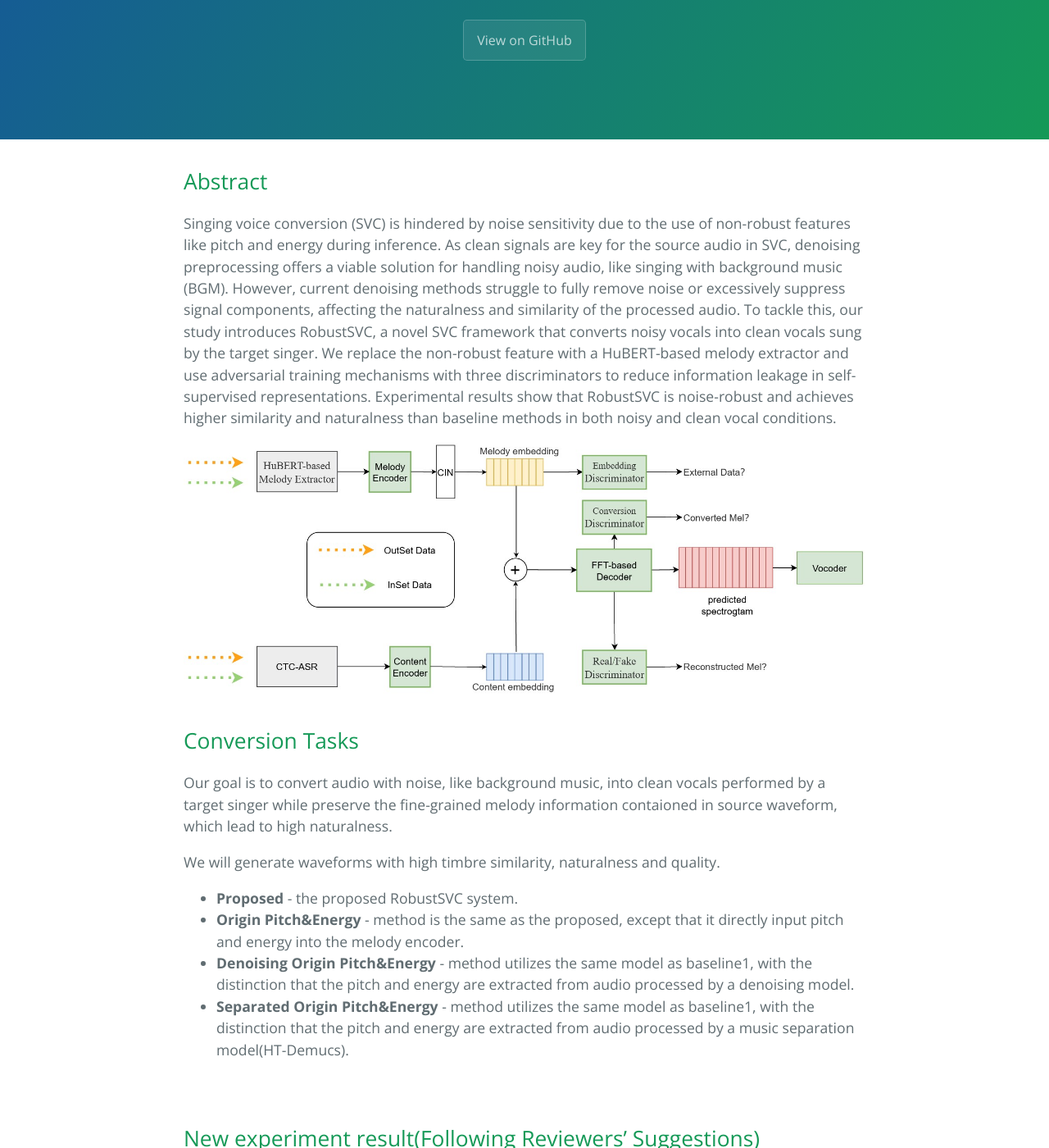
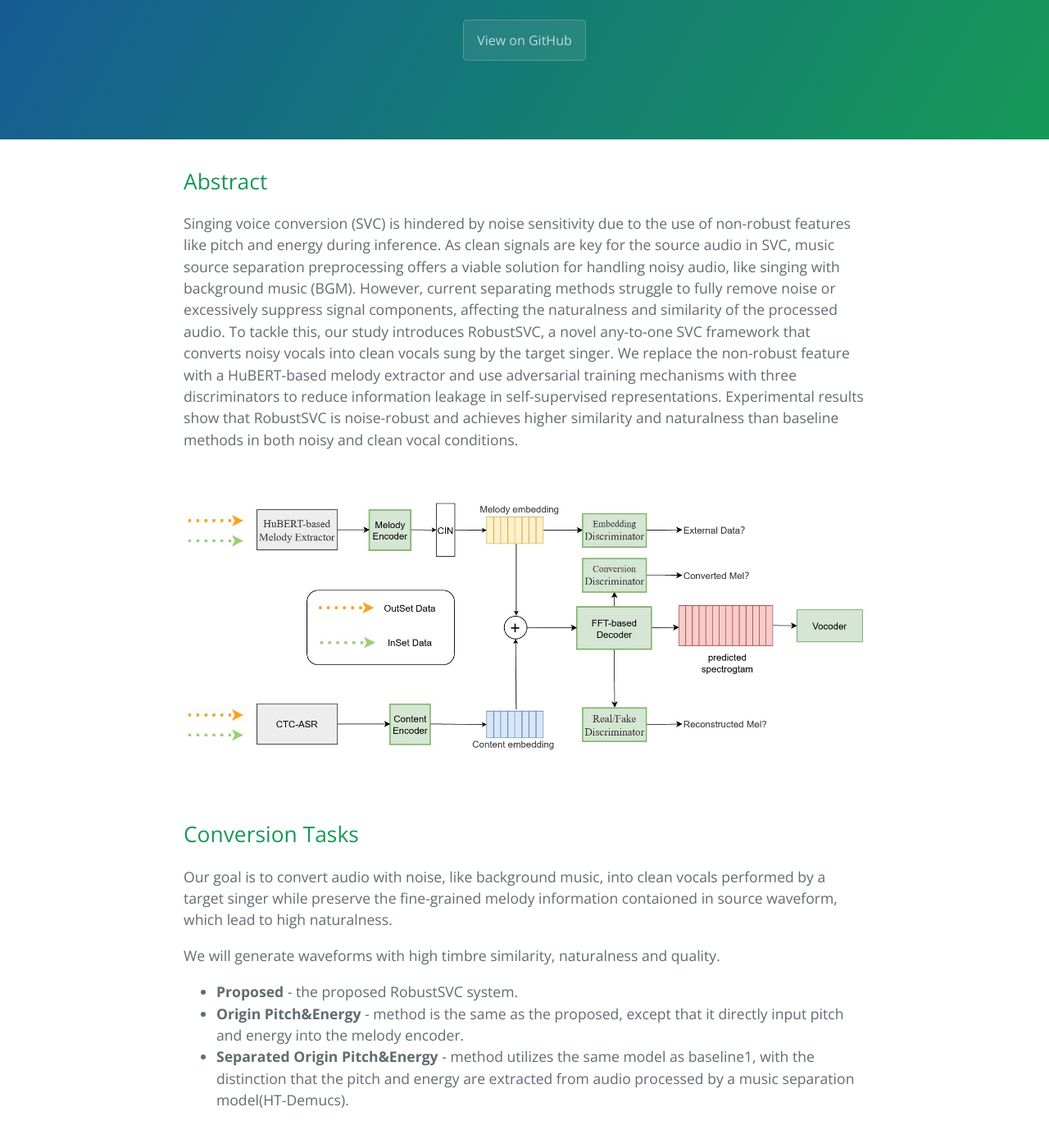
Before and after one commit to Anonymous-RobustSVC/RobustSVC, a Jekyll site: the page built from index.md, in a window 1280 px wide and 1400 px high, scrolled down 213 px. Shown: the whole window at 82% size. Built offline with Jekyll 4.4.1, drawn with Linux system fonts in a browser that asks for light colours; our own code applies the rules of GitHub Pages for plain Markdown files; some of the changed text lies outside the part shown.

Commit message:
Add files via upload

```diff
--- a/index.md
+++ b/index.md
@@ -4,13 +4,19 @@
 
 ## Abstract
 
-Singing voice conversion (SVC) is hindered by noise sensitivity due to the use of non-robust features like pitch and energy during inference. As clean signals are key for the source audio in SVC, denoising preprocessing offers a viable solution for handling noisy audio, like singing with background music (BGM). However, current denoising methods struggle to fully remove noise or excessively suppress signal components, affecting the naturalness and similarity of the processed audio. To tackle this, our study introduces RobustSVC, a novel SVC framework that converts noisy vocals into clean vocals sung by the target singer. We replace the non-robust feature with a HuBERT-based melody extractor and use adversarial training mechanisms with three discriminators to reduce information leakage in self-supervised representations. Experimental results show that RobustSVC is noise-robust and achieves higher similarity and naturalness than baseline methods in both noisy and clean vocal conditions.
+Singing voice conversion (SVC) is hindered by noise sensitivity due to the use of non-robust features like pitch and energy during inference.
+As clean signals are key for the source audio in SVC, music source separation preprocessing offers a viable solution for handling noisy audio, like singing with background music (BGM).
+However, current separating methods struggle to fully remove noise or excessively suppress signal components, affecting the naturalness and similarity of the processed audio.
+To tackle this, our study introduces RobustSVC, a novel any-to-one SVC framework that converts noisy vocals into clean vocals sung by the target singer.
+We replace the non-robust feature with a HuBERT-based melody extractor and use adversarial training mechanisms with three discriminators to reduce information leakage in self-supervised representations.
+Experimental results show that RobustSVC is noise-robust and achieves higher similarity and naturalness than baseline methods in both noisy and clean vocal conditions.
 
-
+<br>
 
 <div style="text-align: center;">
 	<img src="all.jpg" alt="Overall Architecture" style="max-width: 100%">
 </div>
+<br>
 
 ## Conversion Tasks
 
@@ -23,142 +29,9 @@
 
 - **Proposed** - the proposed RobustSVC system.
 - **Origin Pitch&Energy** - method is the same as the proposed, except that it directly input pitch and energy into the melody encoder.
-- **Denoising Origin Pitch&Energy** - method utilizes
- the same model as baseline1, with the distinction that the pitch
- and energy are extracted from audio processed by a denoising
- model.
- - **Separated Origin Pitch&Energy** - method utilizes
+- **Separated Origin Pitch&Energy** - method utilizes
  the same model as baseline1, with the distinction that the pitch
  and energy are extracted from audio processed by a music separation model(HT-Demucs).
-
-<br>
-
-## New experiment result(Following Reviewers' Suggestions)
-
-
-
-<table cellpadding="0" cellspacing="0">
-	<caption>Table 1: Overall evaluation. MOS results are reported with 95% confidence intervals. </caption>
-	<thead>
-		<tr>
-			<th>Model</th>
-			<th>Indicator</th>
-			<th>Noisy Vocal</th>
-			<th>Clean Vocal</th>
-		</tr>
-	</thead>
-	<tbody>
-		<tr>
-			<td rowspan="3">Origin Pitch&Energy</td>
-			<td>F0 RMSE</td>
-			<td>0.270</td>
-			<td>0.123</td>
-		</tr>
-		<tr>
-			<td>naturalness</td>
-			<td>2.46  ± 0.17 </td>
-			<td>3.22  ± 0.15</td>
-		</tr>
-		<tr>
-			<td>similarity</td>
-			<td>2.55  ± 0.19</td>
-			<td>3.27  ± 0.15 </td>
-		</tr>
-				<tr>
-			<td rowspan="3">Denoising Origin Pitch&Energy</td>
-			<td>F0 RMSE</td>
-			<td>0.268</td>
-			<td>0.142</td>
-		</tr>
-		<tr>
-			<td>naturalness</td>
-			<td>3.50  ± 0.17 </td>
-			<td>3.44  ± 0.16</td>
-		</tr>
-		<tr>
-			<td>similarity</td>
-			<td>3.44  ± 0.15</td>
-			<td> 3.48  ± 0.15  </td>
-		</tr>
-				<tr>
-			<td rowspan="3">Separated Origin Pitch&Energy</td>
-			<td>F0 RMSE</td>
-			<td>0.202</td>
-			<td>0.135</td>
-		</tr>
-		<tr>
-			<td>naturalness</td>
-			<td>3.56  ± 0.16 </td>
-			<td>3.60  ± 0.14</td>
-		</tr>
-		<tr>
-			<td>similarity</td>
-			<td>3.50  ± 0.17</td>
-			<td>3.52  ± 0.15 </td>
-		</tr>
-				<tr>
-			<td rowspan="3">RobustSVC</td>
-			<td>F0 RMSE</td>
-			<td><b>0.193</b></td>
-			<td><b>0.109</b></td>
-		</tr>
-		<tr>
-			<td>naturalness</td>
-			<td><b>3.70 ± 0.17</b></td>
-			<td><b>3.93 ± 0.16</b></td>
-		</tr>
-		<tr>
-			<td>similarity</td>
-			<td><b>3.62 ± 0.16</b></td>
-			<td><b>3.88 ± 0.14</b></td>
-		</tr>
-	</tbody>
-</table>
-<br><br>
-<table cellpadding="0" cellspacing="0">
-	<caption>Table 3:F0 RMSE in different model noise inputs. P&E means Pitch&Energy.</caption>
-	<thead>
-		<tr>
-			<th>Noise Level</th>
-			<th>Origin P&E</th>
-			<th>Denoising Origin P&E </th>
-			<th>Separated Origin P&E </th>
-			<th>RobustSVC </th>
-		</tr>
-	</thead>
-	<tbody>
-		<tr>
-			<td>SNR=0</td>
-			<td>0.309</td>
-			<td>0.191</td>
-			<td> 0.173</td>
-			<td><b>0.158</b></td>
-		</tr>
-		<tr>
-			<td>SNR=5</td>
-			<td>0.254</td>
-			<td>0.184</td>
-			<td> 0.159</td>
-			<td><b>0.148</b></td>
-		</tr>
-		<tr>
-			<td>SNR=10</td>
-			<td>0.227</td>
-			<td>0.149</td>
-			<td> 0.147</td>
-			<td><b>0.129</b></td>
-		</tr>
-		<tr>
-			<td>SNR=15</td>
-			<td>0.176</td>
-			<td>0.128</td>
-			<td> 0.127</td>
-			<td><b>0.123</b></td>
-		</tr>
-	</tbody>
-</table>
-<br>
-In the realm of music source separation models, we opted for HT-Demucs, a state-of-the-art (SoTA) model, for evaluation. The results demonstrate that RobustSVC surpasses this method in terms of both naturalness and similarity across scenarios encompassing both noisy and noise-free conditions.
 
 <br><br>
 Below are a few audios samples from the target speaker.
@@ -181,7 +54,7 @@
 			</audio>
 <hr>
 
-<br>
+<br><br>
 
 
 ### Clean Vocal
@@ -193,7 +66,6 @@
 <tr class="header">
 <th>NO</th>
 <th>Origin Pitch&Energy</th>
-<th>Denoising Origin Pitch&Energy</th>
 <th>Separated Origin Pitch&Energy</th>
 <th>Proposed</th>
 
@@ -205,10 +77,6 @@
 <td>1</td>
 <td><audio controls>
 				<source src="audios\clean\acous\0.wav" type="audio/mpeg">
-				Your browser does not support this audio format.
-			</audio></td>
-<td><audio controls>
-				<source src="audios\clean\denoise\0.wav" type="audio/mpeg">
 				Your browser does not support this audio format.
 			</audio></td>
 <td><audio controls>
@@ -237,10 +105,6 @@
 				Your browser does not support this audio format.
 			</audio></td>
 <td><audio controls>
-				<source src="audios\clean\denoise\1.wav" type="audio/mpeg">
-				Your browser does not support this audio format.
-			</audio></td>
-<td><audio controls>
 				<source src="audios\clean\separated\1.wav" type="audio/mpeg">
 				Your browser does not support this audio format.
 			</audio></td>
@@ -262,10 +126,6 @@
 <td>3</td>
 <td><audio controls>
 				<source src="audios\clean\acous\2.wav" type="audio/mpeg">
-				Your browser does not support this audio format.
-			</audio></td>
-<td><audio controls>
-				<source src="audios\clean\denoise\2.wav" type="audio/mpeg">
 				Your browser does not support this audio format.
 			</audio></td>
 <td><audio controls>
@@ -293,10 +153,6 @@
 				Your browser does not support this audio format.
 			</audio></td>
 <td><audio controls>
-				<source src="audios\clean\denoise\3.wav" type="audio/mpeg">
-				Your browser does not support this audio format.
-			</audio></td>
-<td><audio controls>
 				<source src="audios\clean\separated\3.wav" type="audio/mpeg">
 				Your browser does not support this audio format.
 			</audio></td>
@@ -318,10 +174,6 @@
 <td>5</td>
 <td><audio controls>
 				<source src="audios\clean\acous\4.wav" type="audio/mpeg">
-				Your browser does not support this audio format.
-			</audio></td>
-<td><audio controls>
-				<source src="audios\clean\denoise\4.wav" type="audio/mpeg">
 				Your browser does not support this audio format.
 			</audio></td>
 <td><audio controls>
@@ -363,7 +215,7 @@
 <tr class="header">
 <th>NO</th>
 <th>Origin Pitch&Energy</th>
-<th>Denoising Origin Pitch&Energy</th>
+
 <th>Separated Origin Pitch&Energy</th>
 <th>Proposed</th>
 </tr>
@@ -373,10 +225,6 @@
 <td>1</td>
 <td><audio controls>
 				<source src="audios\noisy\acous\5.wav" type="audio/mpeg">
-				Your browser does not support this audio format.
-			</audio></td>
-<td><audio controls>
-				<source src="audios\noisy\denoise\5.wav" type="audio/mpeg">
 				Your browser does not support this audio format.
 			</audio></td>
 <td><audio controls>
@@ -406,10 +254,6 @@
 				Your browser does not support this audio format.
 			</audio></td>
 <td><audio controls>
-				<source src="audios\noisy\denoise\1.wav" type="audio/mpeg">
-				Your browser does not support this audio format.
-			</audio></td>
-<td><audio controls>
 				<source src="audios\noisy\separated\1.wav" type="audio/mpeg">
 				Your browser does not support this audio format.
 			</audio></td>
@@ -431,10 +275,6 @@
 <td>3</td>
 <td><audio controls>
 				<source src="audios\noisy\acous\2.wav" type="audio/mpeg">
-				Your browser does not support this audio format.
-			</audio></td>
-<td><audio controls>
-				<source src="audios\noisy\denoise\2.wav" type="audio/mpeg">
 				Your browser does not support this audio format.
 			</audio></td>
 <td><audio controls>
@@ -462,10 +302,6 @@
 				Your browser does not support this audio format.
 			</audio></td>
 <td><audio controls>
-				<source src="audios\noisy\denoise\3.wav" type="audio/mpeg">
-				Your browser does not support this audio format.
-			</audio></td>
-<td><audio controls>
 				<source src="audios\noisy\separated\3.wav" type="audio/mpeg">
 				Your browser does not support this audio format.
 			</audio></td>
@@ -487,10 +323,6 @@
 <td>5</td>
 <td><audio controls>
 				<source src="audios\noisy\acous\4.wav" type="audio/mpeg">
-				Your browser does not support this audio format.
-			</audio></td>
-<td><audio controls>
-				<source src="audios\noisy\denoise\4.wav" type="audio/mpeg">
 				Your browser does not support this audio format.
 			</audio></td>
 <td><audio controls>
@@ -518,10 +350,6 @@
 				Your browser does not support this audio format.
 			</audio></td>
 <td><audio controls>
-				<source src="audios\noisy\denoise\0.wav" type="audio/mpeg">
-				Your browser does not support this audio format.
-			</audio></td>
-<td><audio controls>
 				<source src="audios\noisy\separated\5.wav" type="audio/mpeg">
 				Your browser does not support this audio format.
 			</audio></td>
```
